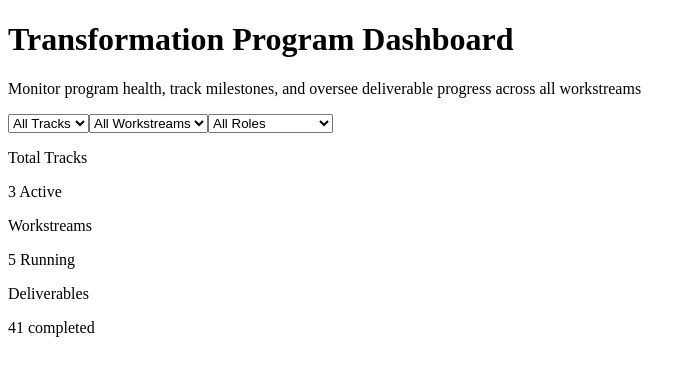
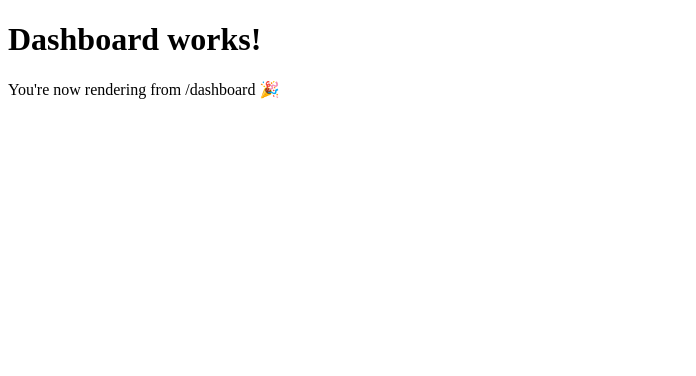
Before and after one commit to matildalim/to-workstream-dashboard, a Next.js app in the folder to-workstream-dashboard-payload/: page /dashboard in a window 1280 px wide. Shown: the top 376 px of the page, without its empty margins (0-696 px from the left). Built offline with nearby package versions, Linux system fonts and the light colour scheme.

Commit message:
Revert "dashboard front end test"
This reverts commit 5b9cf1182a40d4947f10038cd2b673adac3cb427.

```diff
--- a/to-workstream-dashboard-payload/src/app/dashboard/page.tsx
+++ b/to-workstream-dashboard-payload/src/app/dashboard/page.tsx
@@ -1,58 +1,8 @@
-'use client';
-
-import { useState } from 'react';
-import { SummaryCards } from '@/components/SummaryCards';
-import { DashboardFilters } from '@/components/DashboardFilters';
-import { mockDeliverables, trackCodes, workstreamCodes } from '@/data/mockDeliverables';
-
 export default function DashboardPage() {
-  const [selectedTrack, setSelectedTrack] = useState('all');
-  const [selectedWorkstream, setSelectedWorkstream] = useState('all');
-  const [selectedRole, setSelectedRole] = useState('all');
-
-  const filteredDeliverables = mockDeliverables.filter((deliverable) => {
-    const trackMatch = selectedTrack === 'all' || deliverable.trackCode === selectedTrack;
-    const workstreamMatch = selectedWorkstream === 'all' || deliverable.workstreamCode === selectedWorkstream;
-    return trackMatch && workstreamMatch;
-  });
-
-  const hasActiveFilters = selectedTrack !== 'all' || selectedWorkstream !== 'all' || selectedRole !== 'all';
-
-  const handleClearFilters = () => {
-    setSelectedTrack('all');
-    setSelectedWorkstream('all');
-    setSelectedRole('all');
-  };
-
   return (
-    <main className="p-6 space-y-6">
-      <header>
-        <h1 className="text-3xl font-bold">Transformation Program Dashboard</h1>
-        <p className="text-gray-500 mt-1">
-          Monitor program health, track milestones, and oversee deliverable progress across all workstreams
-        </p>
-      </header>
-
-      {/* 🔍 Filters Bar */}
-      <DashboardFilters
-        selectedTrack={selectedTrack}
-        selectedWorkstream={selectedWorkstream}
-        selectedRole={selectedRole}
-        trackOptions={trackCodes}
-        workstreamOptions={workstreamCodes}
-        onTrackChange={setSelectedTrack}
-        onWorkstreamChange={setSelectedWorkstream}
-        onRoleChange={setSelectedRole}
-        onClearFilters={handleClearFilters}
-        hasActiveFilters={hasActiveFilters}
-      />
-
-      {/* 📊 Summary Cards */}
-      <SummaryCards
-        deliverables={filteredDeliverables}
-        trackCount={trackCodes.length}
-        workstreamCount={workstreamCodes.length}
-      />
-    </main>
+    <div className="p-8">
+      <h1 className="text-3xl font-bold">Dashboard works!</h1>
+      <p className="text-gray-600">You're now rendering from /dashboard 🎉</p>
+    </div>
   );
 }
--- a/to-workstream-dashboard-payload/src/components/DashboardFilters.tsx
+++ /dev/null
@@ -1,75 +0,0 @@
-type DashboardFiltersProps = {
-  selectedTrack: string;
-  selectedWorkstream: string;
-  selectedRole: string;
-  trackOptions: string[];
-  workstreamOptions: string[];
-  onTrackChange: (value: string) => void;
-  onWorkstreamChange: (value: string) => void;
-  onRoleChange: (value: string) => void;
-  onClearFilters: () => void;
-  hasActiveFilters: boolean;
-};
-
-export function DashboardFilters({
-  selectedTrack,
-  selectedWorkstream,
-  selectedRole,
-  trackOptions,
-  workstreamOptions,
-  onTrackChange,
-  onWorkstreamChange,
-  onRoleChange,
-  onClearFilters,
-  hasActiveFilters,
-}: DashboardFiltersProps) {
-  return (
-    <div className="flex flex-wrap items-center gap-4">
-      <select
-        value={selectedTrack}
-        onChange={(e) => onTrackChange(e.target.value)}
-        className="p-2 border rounded"
-      >
-        <option value="all">All Tracks</option>
-        {trackOptions.map((track) => (
-          <option key={track} value={track}>
-            {track}
-          </option>
-        ))}
-      </select>
-
-      <select
-        value={selectedWorkstream}
-        onChange={(e) => onWorkstreamChange(e.target.value)}
-        className="p-2 border rounded"
-      >
-        <option value="all">All Workstreams</option>
-        {workstreamOptions.map((ws) => (
-          <option key={ws} value={ws}>
-            {ws}
-          </option>
-        ))}
-      </select>
-
-      <select
-        value={selectedRole}
-        onChange={(e) => onRoleChange(e.target.value)}
-        className="p-2 border rounded"
-      >
-        <option value="all">All Roles</option>
-        <option value="pm">Product Manager</option>
-        <option value="ux">UX Designer</option>
-        <option value="lead">Track Lead</option>
-      </select>
-
-      {hasActiveFilters && (
-        <button
-          onClick={onClearFilters}
-          className="text-sm underline text-blue-600 ml-2"
-        >
-          Clear Filters
-        </button>
-      )}
-    </div>
-  );
-}
--- a/to-workstream-dashboard-payload/src/components/SummaryCards.tsx
+++ /dev/null
@@ -1,29 +0,0 @@
-type Props = {
-  deliverables: any[];
-  trackCount: number;
-  workstreamCount: number;
-};
-
-export function SummaryCards({ deliverables, trackCount, workstreamCount }: Props) {
-  const completed = deliverables.filter((d) => d.status === 'completed').length;
-
-  return (
-    <div className="grid grid-cols-1 sm:grid-cols-3 gap-4">
-      <div className="bg-blue-50 p-4 rounded shadow">
-        <p className="text-sm text-gray-500">Total Tracks</p>
-        <p className="text-2xl font-bold">{trackCount} <span className="text-blue-600 text-sm">Active</span></p>
-      </div>
-      <div className="bg-blue-50 p-4 rounded shadow">
-        <p className="text-sm text-gray-500">Workstreams</p>
-        <p className="text-2xl font-bold">{workstreamCount} <span className="text-blue-600 text-sm">Running</span></p>
-      </div>
-      <div className="bg-blue-50 p-4 rounded shadow">
-        <p className="text-sm text-gray-500">Deliverables</p>
-        <p className="text-2xl font-bold">
-          {deliverables.length}
-          <span className="text-green-600 text-sm ml-2">{completed} completed</span>
-        </p>
-      </div>
-    </div>
-  );
-}
--- a/to-workstream-dashboard-payload/src/data/mockDeliverables.ts
+++ /dev/null
@@ -1,37 +0,0 @@
-export const mockDeliverables = [
-  {
-    id: '1',
-    title: 'Digital Infrastructure Assessment',
-    status: 'completed',
-    trackCode: 'TR001',
-    workstreamCode: 'WS001',
-    dueDate: '2024-07-15',
-  },
-  {
-    id: '2',
-    title: 'Process Automation Framework',
-    status: 'in-progress',
-    trackCode: 'TR001',
-    workstreamCode: 'WS002',
-    dueDate: '2024-08-20',
-  },
-  {
-    id: '3',
-    title: 'Staff Training Program Design',
-    status: 'overdue',
-    trackCode: 'TR002',
-    workstreamCode: 'WS003',
-    dueDate: '2024-07-30',
-  },
-  {
-    id: '4',
-    title: 'Data Migration Strategy',
-    status: 'at-risk',
-    trackCode: 'TR003',
-    workstreamCode: 'WS001',
-    dueDate: '2024-08-25',
-  },
-];
-
-export const trackCodes = ['TR001', 'TR002', 'TR003'];
-export const workstreamCodes = ['WS001', 'WS002', 'WS003', 'WS004', 'WS005'];
```
Also changed, not shown: to-workstream-dashboard-payload/tsconfig.json (+11 -5 lines).
